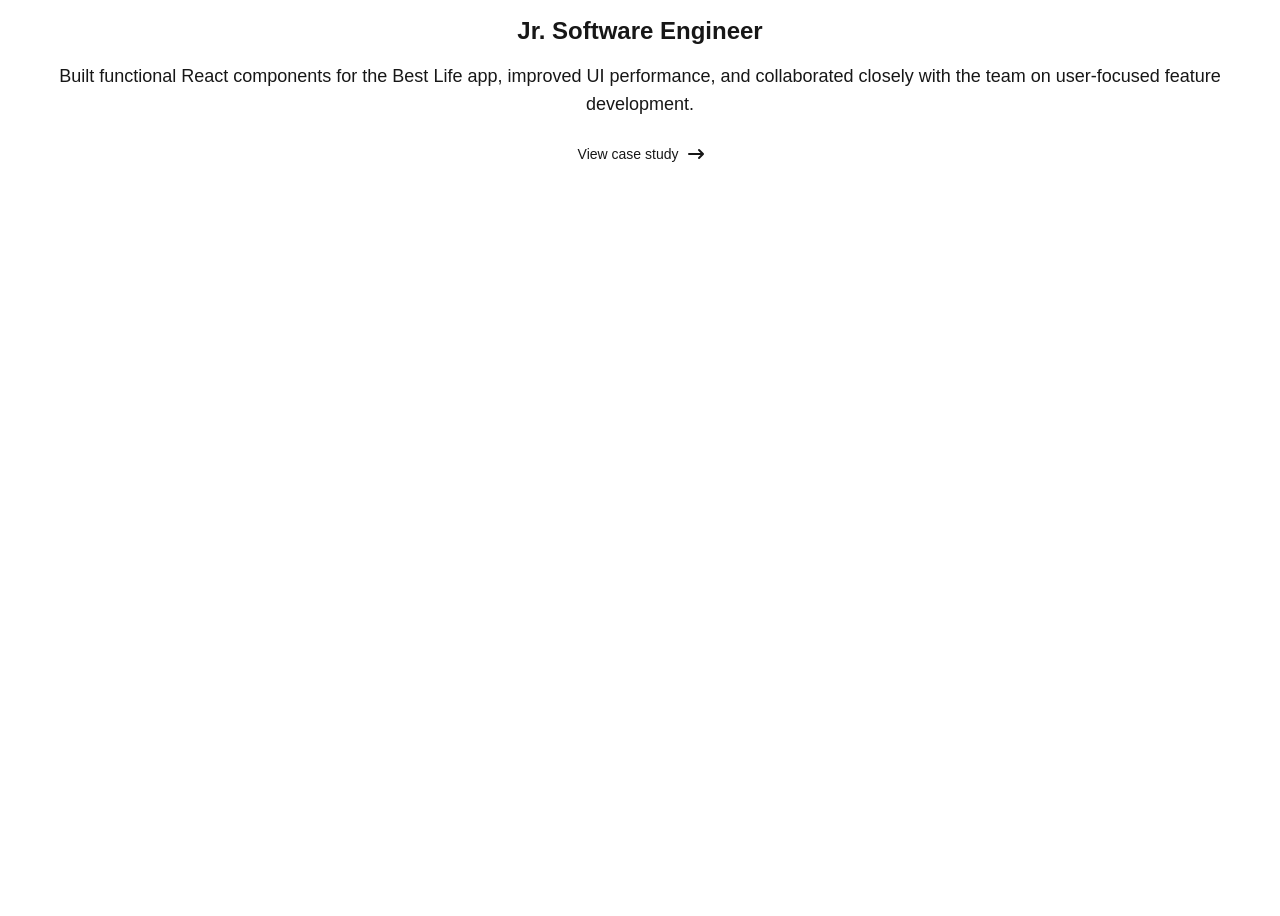
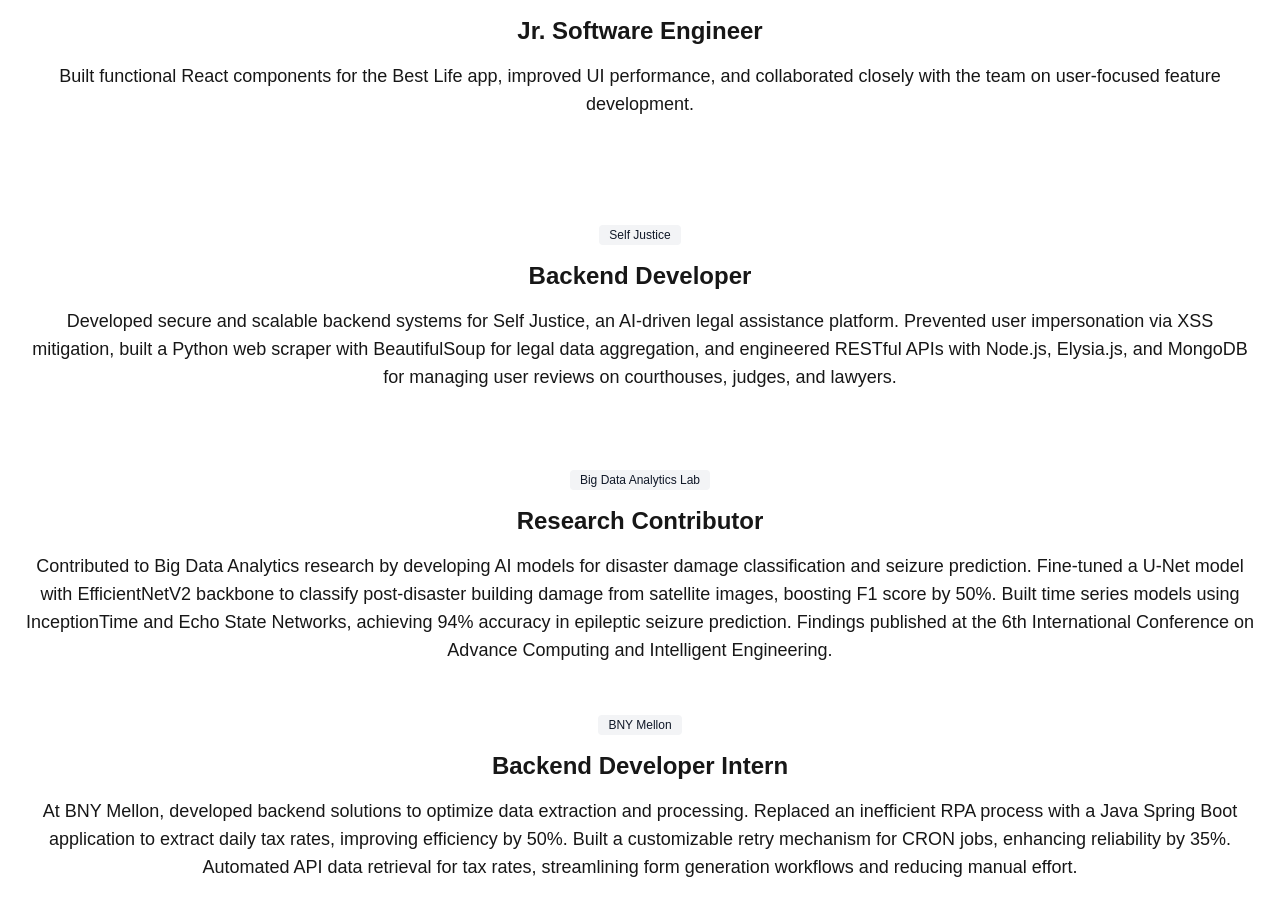
Before and after one commit to surya-441/surya-441.github.io, a Next.js app: page / in a window 1280 px wide. Shown: the part 300-1216 px from the top of the page. Before the commit the page ends 1060 px from the top, so only its background shows below. Built offline with nearby package versions, Linux system fonts and the light colour scheme.

Commit message:
add experiences

```diff
--- a/src/app/page.tsx
+++ b/src/app/page.tsx
@@ -11,8 +11,9 @@
                         Surya Sivakumar
                     </h2>
                     <p className="mt-4 text-base font-normal text-foreground sm:text-xl">
-            Curious and driven software engineer building elegant, practical
-            solutions at the intersection of code and creativity.
+                        Curious and driven software engineer building elegant,
+                        practical solutions at the intersection of code and
+                        creativity.
                     </p>
                 </div>
 
@@ -25,19 +26,70 @@
                             Jr. Software Engineer
                         </h3>
                         <p className="text-lg font-normal text-foreground">
-              Built functional React components for the Best Life app, improved
-              UI performance, and collaborated closely with the team on
-              user-focused feature development.
+                            Built functional React components for the Best Life
+                            app, improved UI performance, and collaborated
+                            closely with the team on user-focused feature
+                            development.
                         </p>
-            <a
-              href="#"
-              title=""
-              className="text-foreground bg-primary-700 justify-center hover:bg-primary-800 inline-flex items-center  focus:ring-4 focus:outline-none focus:ring-primary-300 font-medium rounded-lg text-sm px-5 py-2.5 text-center dark:bg-primary-600 dark:hover:bg-primary-700 dark:focus:ring-primary-800"
-              role="button"
-            >
-              View case study <RightArrow />
-            </a>
                     </div>
+                    <div className="space-y-4">
+                        <span className="bg-gray-100 text-gray-900 text-xs font-medium inline-flex items-center px-2.5 py-0.5 rounded dark:bg-gray-700 dark:text-gray-300">
+                            Self Justice
+                        </span>
+                        <h3 className="text-2xl font-bold leading-tight text-foreground">
+                            Backend Developer
+                        </h3>
+                        <p className="text-lg font-normal text-foreground">
+                            Developed secure and scalable backend systems for
+                            Self Justice, an AI-driven legal assistance
+                            platform. Prevented user impersonation via XSS
+                            mitigation, built a Python web scraper with
+                            BeautifulSoup for legal data aggregation, and
+                            engineered RESTful APIs with Node.js, Elysia.js, and
+                            MongoDB for managing user reviews on courthouses,
+                            judges, and lawyers.
+                        </p>
+                    </div>
+                    <div className="space-y-4">
+                        <span className="bg-gray-100 text-gray-900 text-xs font-medium inline-flex items-center px-2.5 py-0.5 rounded dark:bg-gray-700 dark:text-gray-300">
+                            Big Data Analytics Lab
+                        </span>
+                        <h3 className="text-2xl font-bold leading-tight text-foreground">
+                            Research Contributor
+                        </h3>
+                        <p className="text-lg font-normal text-foreground">
+                            Contributed to Big Data Analytics research by
+                            developing AI models for disaster damage
+                            classification and seizure prediction. Fine-tuned a
+                            U-Net model with EfficientNetV2 backbone to classify
+                            post-disaster building damage from satellite images,
+                            boosting F1 score by 50%. Built time series models
+                            using InceptionTime and Echo State Networks,
+                            achieving 94% accuracy in epileptic seizure
+                            prediction. Findings published at the 6th
+                            International Conference on Advance Computing and
+                            Intelligent Engineering.
+                        </p>
+                    </div>
+                    <div className="space-y-4">
+                        <span className="bg-gray-100 text-gray-900 text-xs font-medium inline-flex items-center px-2.5 py-0.5 rounded dark:bg-gray-700 dark:text-gray-300">
+                            BNY Mellon
+                        </span>
+                        <h3 className="text-2xl font-bold leading-tight text-foreground">
+                            Backend Developer Intern
+                        </h3>
+                        <p className="text-lg font-normal text-foreground">
+                            At BNY Mellon, developed backend solutions to
+                            optimize data extraction and processing. Replaced an
+                            inefficient RPA process with a Java Spring Boot
+                            application to extract daily tax rates, improving
+                            efficiency by 50%. Built a customizable retry
+                            mechanism for CRON jobs, enhancing reliability by
+                            35%. Automated API data retrieval for tax rates,
+                            streamlining form generation workflows and reducing
+                            manual effort.
+                        </p>
+                    </div>{" "}
                 </div>
             </div>
         </section>
```
Lines whose indentation alone changed are shown as unchanged.
